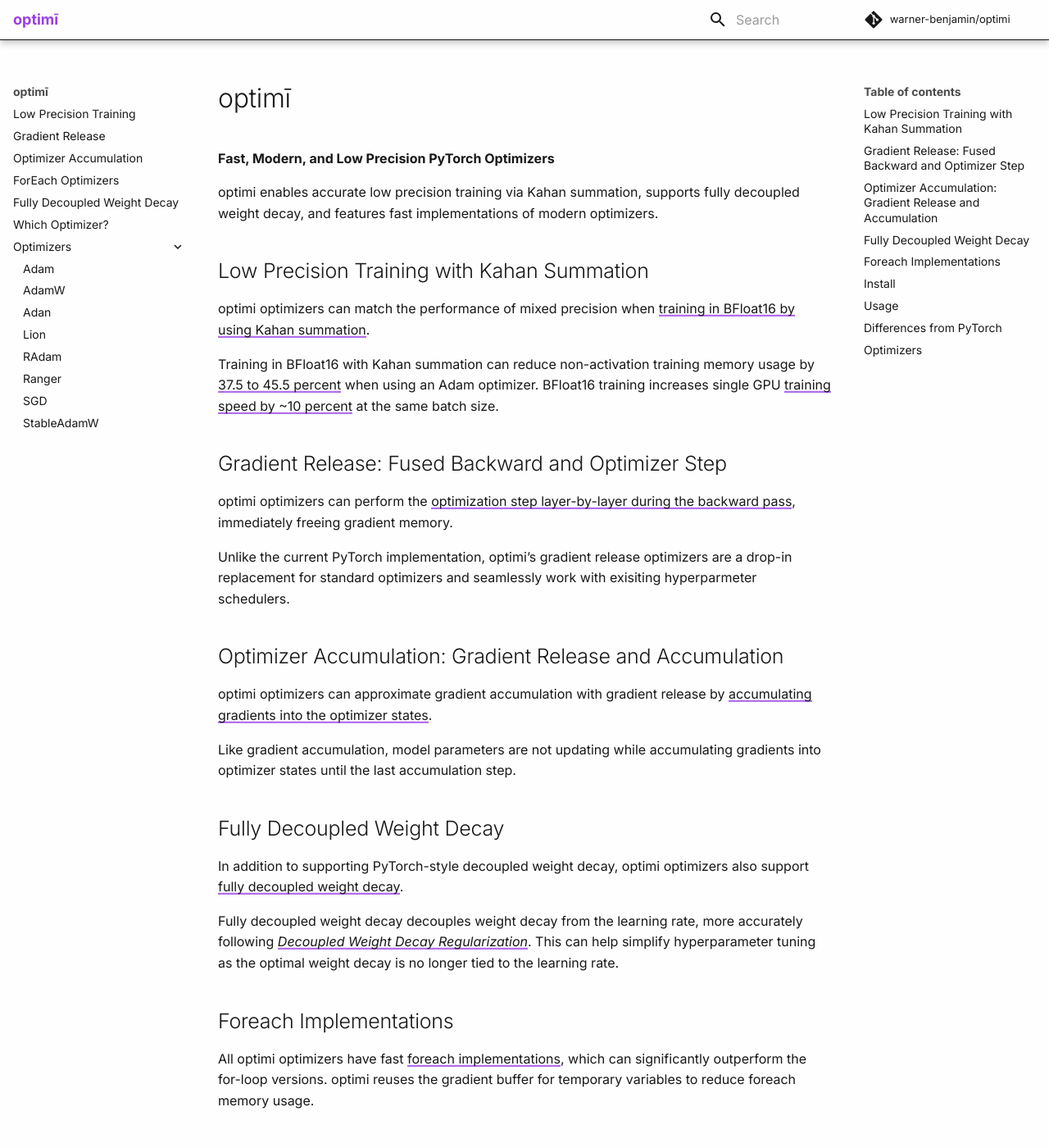
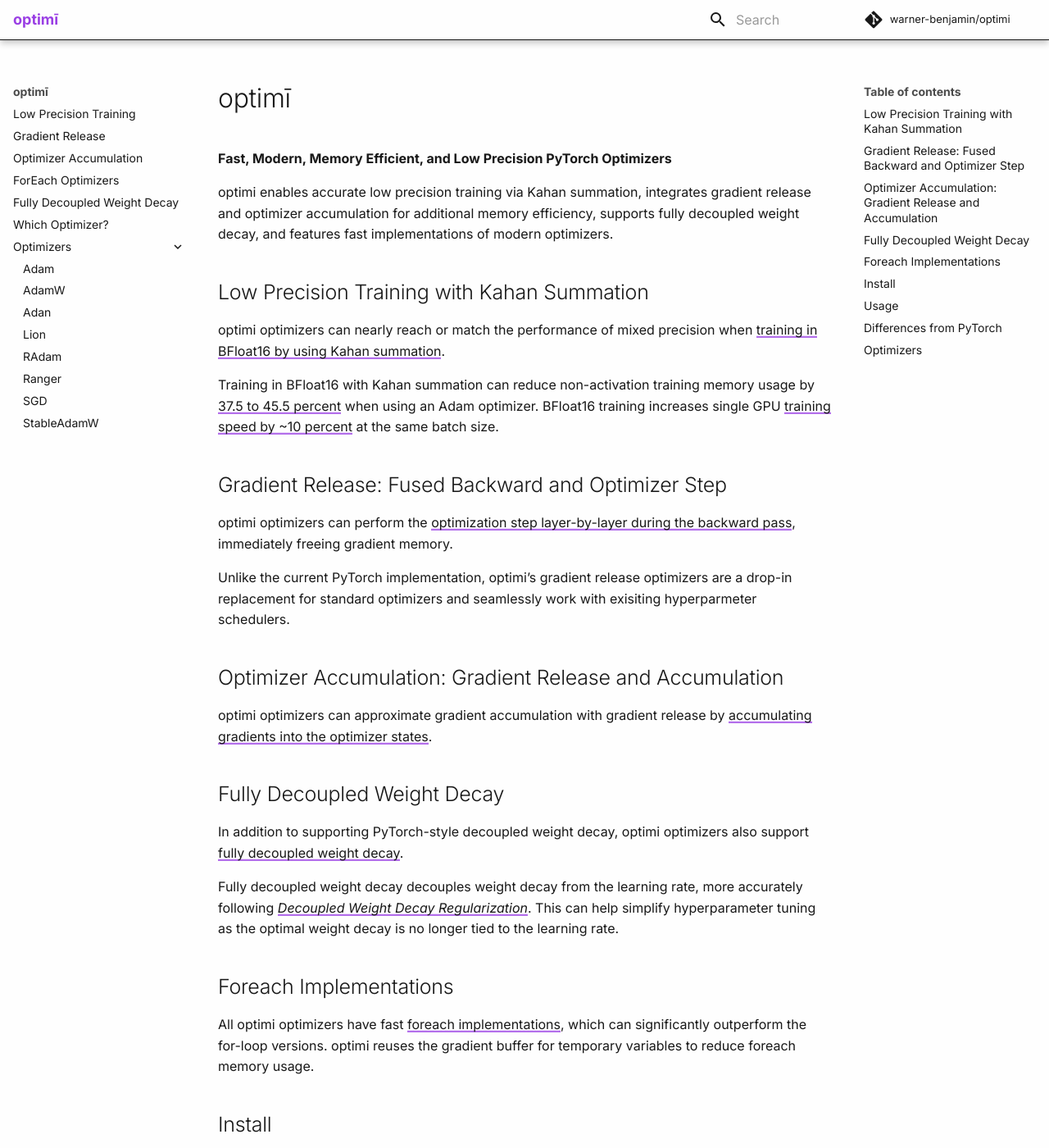
Before and after one commit to warner-benjamin/optimi, an MkDocs documentation site: the page built from docs/index.md, in a window 1280 px wide and 1400 px high. Shown: the whole window at 82% size. Built offline with MkDocs 1.6.1 and Material for MkDocs 9.7.7, drawn with Linux system fonts in a browser that asks for light colours; some web fonts are replaced; comment, search, counter and statistics services are not loaded.

Commit message:
Update documentation

```diff
--- a/docs/index.md
+++ b/docs/index.md
@@ -1,17 +1,17 @@
 ---
 title: "optimi"
-description: "Fast, Modern, and Low Precision PyTorch Optimizers"
+description: "Fast, Modern, Memory Efficient, and Low Precision PyTorch Optimizers"
 ---
 
 # optimī
 
-**Fast, Modern, and Low Precision PyTorch Optimizers**
+**Fast, Modern, Memory Efficient, and Low Precision PyTorch Optimizers**
 
-optimi enables accurate low precision training via Kahan summation, supports fully decoupled weight decay, and features fast implementations of modern optimizers.
+optimi enables accurate low precision training via Kahan summation, integrates gradient release and optimizer accumulation for additional memory efficiency, supports fully decoupled weight decay, and features fast implementations of modern optimizers.
 
 ## Low Precision Training with Kahan Summation
 
-optimi optimizers can match the performance of mixed precision when [training in BFloat16 by using Kahan summation](kahan_summation.md).
+optimi optimizers can nearly reach or match the performance of mixed precision when [training in BFloat16 by using Kahan summation](kahan_summation.md).
 
 Training in BFloat16 with Kahan summation can reduce non-activation training memory usage by [37.5 to 45.5 percent](kahan_summation.md/#memory-savings) when using an Adam optimizer. BFloat16 training increases single GPU [training speed by ~10 percent](kahan_summation.md/#training-speedup) at the same batch size.
 
@@ -24,8 +24,6 @@
 ## Optimizer Accumulation: Gradient Release and Accumulation
 
 optimi optimizers can approximate gradient accumulation with gradient release by [accumulating gradients into the optimizer states](optimizer_accumulation.md).
-
-Like gradient accumulation, model parameters are not updating while accumulating gradients into optimizer states until the last accumulation step.
 
 ## Fully Decoupled Weight Decay
 
```
Also changed, not shown: README.md (+69 -5 lines), docs/gradient_release.md (+5 -2 lines), docs/kahan_summation.md (+2 -2 lines), docs/optimizer_accumulation.md (+3 -0 lines).
